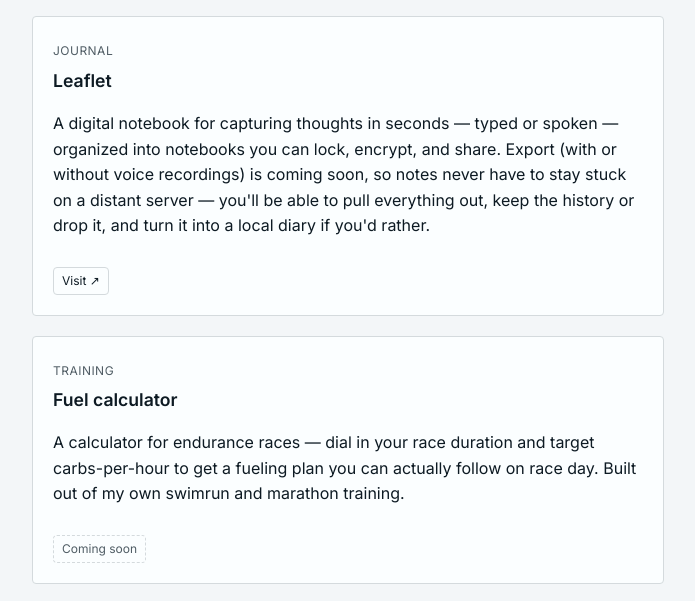
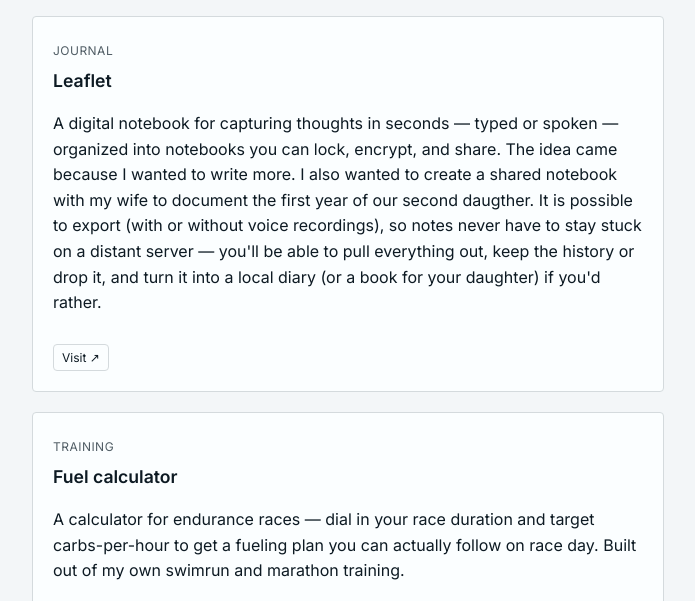
Before and after one commit to odectra/olindvall.github.io, an Astro site: page /projects in a window 1280 px wide. Shown: the part 170-771 px from the top of the page, without its empty margins (292-987 px from the left). Built offline with nearby package versions, Linux system fonts and the light colour scheme; Astro itself is replaced by a stand-in of ours.

Commit message:
Update projects.astro

```diff
--- a/src/pages/projects.astro
+++ b/src/pages/projects.astro
@@ -5,7 +5,7 @@
   {
     name: 'Leaflet',
     category: 'Journal',
-    description: "A digital notebook for capturing thoughts in seconds — typed or spoken — organized into notebooks you can lock, encrypt, and share. Export (with or without voice recordings) is coming soon, so notes never have to stay stuck on a distant server — you'll be able to pull everything out, keep the history or drop it, and turn it into a local diary if you'd rather.",
+    description: "A digital notebook for capturing thoughts in seconds — typed or spoken — organized into notebooks you can lock, encrypt, and share. The idea came because I wanted to write more. I also wanted to create a shared notebook with my wife to document the first year of our second daugther. It is possible to export (with or without voice recordings), so notes never have to stay stuck on a distant server — you'll be able to pull everything out, keep the history or drop it, and turn it into a local diary (or a book for your daughter) if you'd rather.",
     href: 'https://leaflet.olindvall.se',
   },
   {
```
